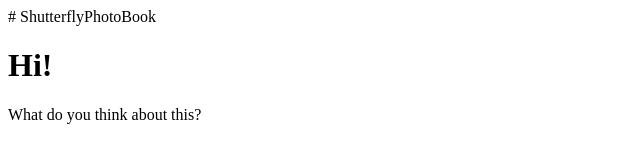
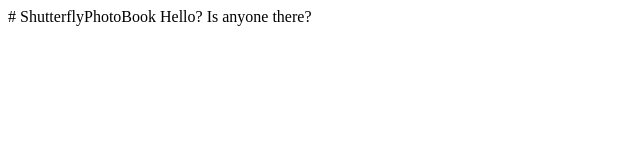
Before and after one commit to jburt788/ShutterflyPhotoBook, a plain HTML site: page index.html in a window 1280 px wide. Shown: the whole page, without its empty margins (0-640 px from the left). Drawn offline with Linux system fonts and the light colour scheme.

Commit message:
Update index.html

```diff
--- a/index.html
+++ b/index.html
@@ -1,7 +1,5 @@
 # ShutterflyPhotoBook
 <!DOCTYPE = html>
 <html>
-  <h1>Hi!</h1>
-  <body>What do you think about this?</body>
-
+  <body>Hello? Is anyone there?</body>
   </html>
```
